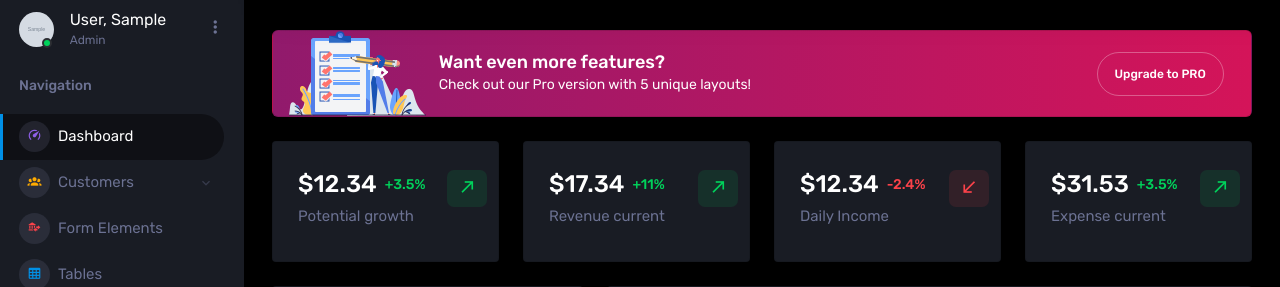
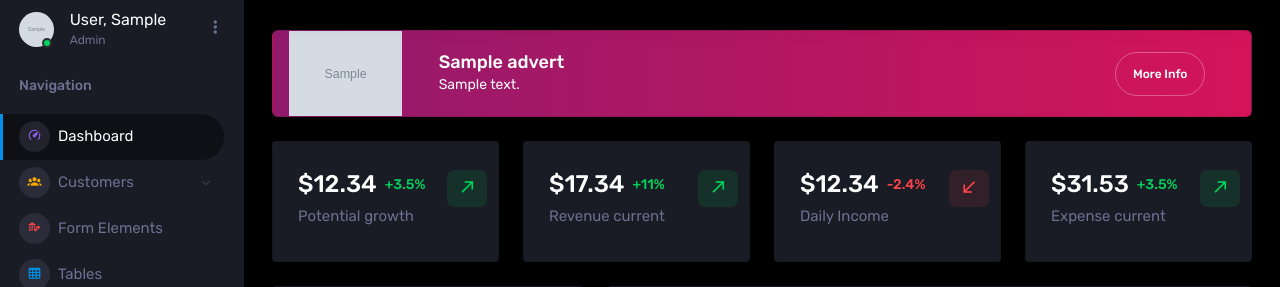
Before and after one commit to jobic10/e-banking-django, a Django app: page /account/dashboard/ in a window 1280 px wide. Shown: the part 70-357 px from the top of the page. Run offline with Django 3.2, Linux system fonts and the light colour scheme; a user stored in the database is signed in; tables that the repository leaves empty hold one stand-in row (values such as "Sample post"); grey boxes marked "Sample" are stand-in pictures; some libraries are stand-ins or nearby versions.

Commit message:
Advert Fixed

```diff
--- /dev/null
+++ b/account/templates/account/advert.html
@@ -0,0 +1,28 @@
+{% load static %}
+<!-- Start of advert -->
+{% if advert != None %}
+<div class="row">
+  <div class="col-12 grid-margin stretch-card">
+    <div class="card corona-gradient-card">
+      <div class="card-body py-0 px-0 px-sm-3">
+        <div class="row align-items-center">
+          <div class="col-4 col-sm-3 col-xl-2">
+            <img src="{{ advert.img.url }}" class="gradient-corona-img img-fluid" alt="">
+          </div>
+          <div class="col-5 col-sm-7 col-xl-8 p-0">
+            <h4 class="mb-1 mb-sm-0">{{ advert.subject }}</h4>
+            <p class="mb-0 font-weight-normal d-none d-sm-block">{{ advert.note }}</p>
+          </div>
+          <div class="col-3 col-sm-2 col-xl-2 pl-0 text-center">
+            <span>
+              <a href="{{ advert.url }}" target="_blank" class="btn btn-outline-light btn-rounded get-started-btn">More
+                Info</a>
+            </span>
+          </div>
+        </div>
+      </div>
+    </div>
+  </div>
+</div>
+{% endif %}
+<!-- end of advert -->
--- a/account/templates/account/dashboard.html
+++ b/account/templates/account/dashboard.html
@@ -8,34 +8,7 @@
 
 <div class="main-panel">
   <div class="content-wrapper">
-    <!-- Start of advert -->
-    <div class="row">
-      <div class="col-12 grid-margin stretch-card">
-        <div class="card corona-gradient-card">
-          <div class="card-body py-0 px-0 px-sm-3">
-            <div class="row align-items-center">
-              <div class="col-4 col-sm-3 col-xl-2">
-                <img src="{% static 'assets/images/dashboard/Group126@2x.png' %}" class="gradient-corona-img img-fluid"
-                  alt="">
-              </div>
-              <div class="col-5 col-sm-7 col-xl-8 p-0">
-                <h4 class="mb-1 mb-sm-0">Want even more features?</h4>
-                <p class="mb-0 font-weight-normal d-none d-sm-block">Check out our Pro version with 5 unique
-                  layouts!
-                </p>
-              </div>
-              <div class="col-3 col-sm-2 col-xl-2 pl-0 text-center">
-                <span>
-                  <a href="https://www.bootstrapdash.com/product/corona-admin-template/" target="_blank"
-                    class="btn btn-outline-light btn-rounded get-started-btn">Upgrade to PRO</a>
-                </span>
-              </div>
-            </div>
-          </div>
-        </div>
-      </div>
-    </div>
-    <!-- end of advert -->
+    {% include "account/advert.html" %}
     <div class="row">
       <div class="col-xl-3 col-sm-6 grid-margin stretch-card">
         <div class="card">
```
